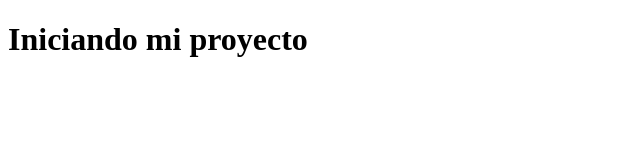
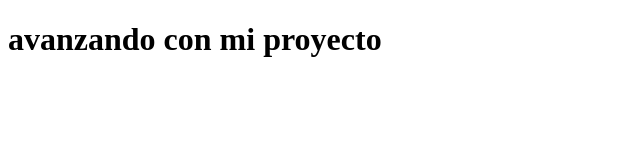
Before and after one commit to Alrdm/ARodomin-Proyecto-Javascript, a plain HTML site: page index.html in a window 1280 px wide. Shown: the whole page, without its empty margins (0-640 px from the left). Drawn offline with Linux system fonts and the light colour scheme.

Commit message:
cambiando el titulo de mi proyecto

```diff
--- a/index.html
+++ b/index.html
@@ -7,6 +7,6 @@
     <title>Document</title>
 </head>
 <body>
-    <h1>Iniciando mi proyecto</h1>
+    <h1>avanzando con mi proyecto</h1>
 </body>
 </html>
```
